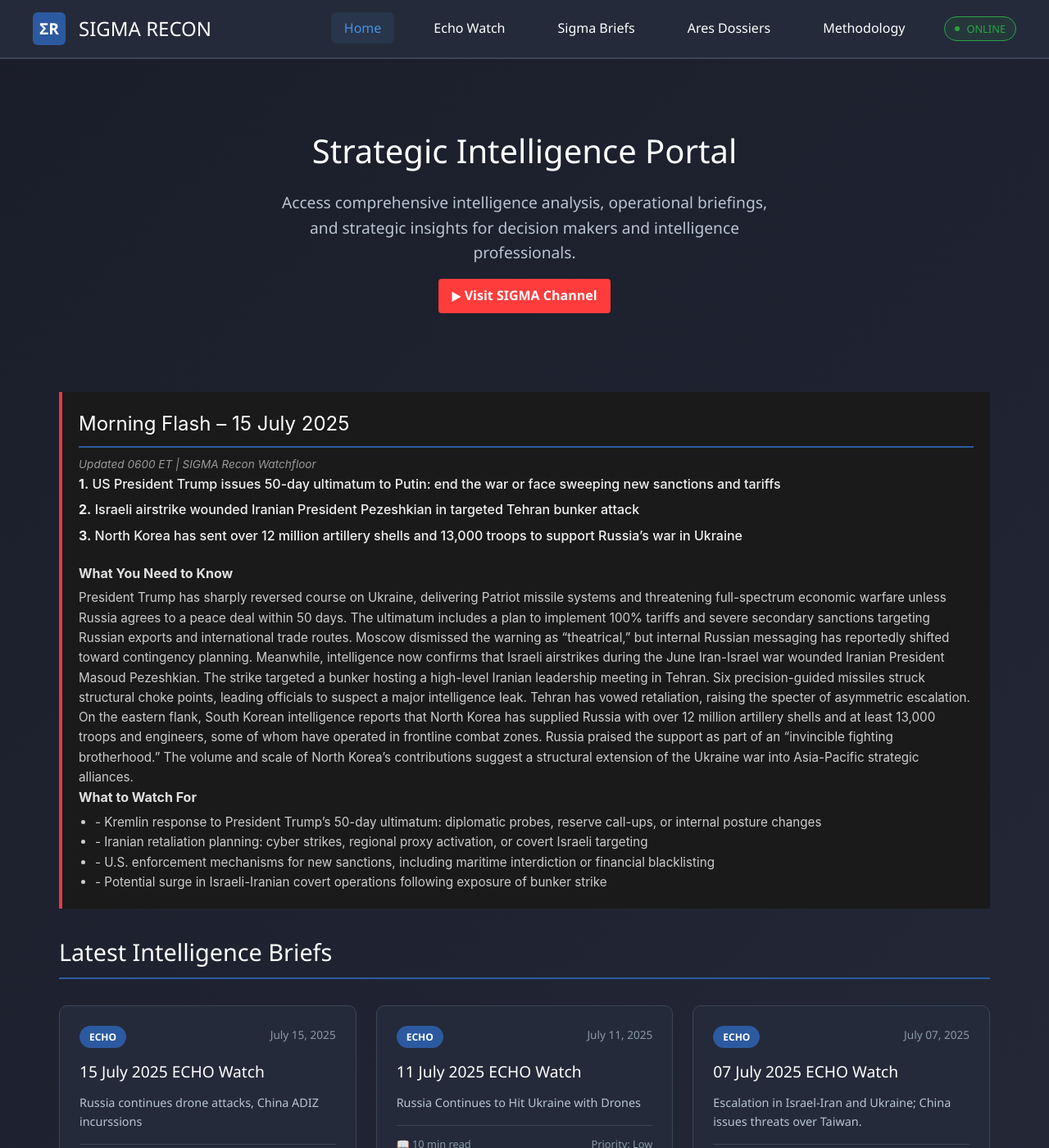
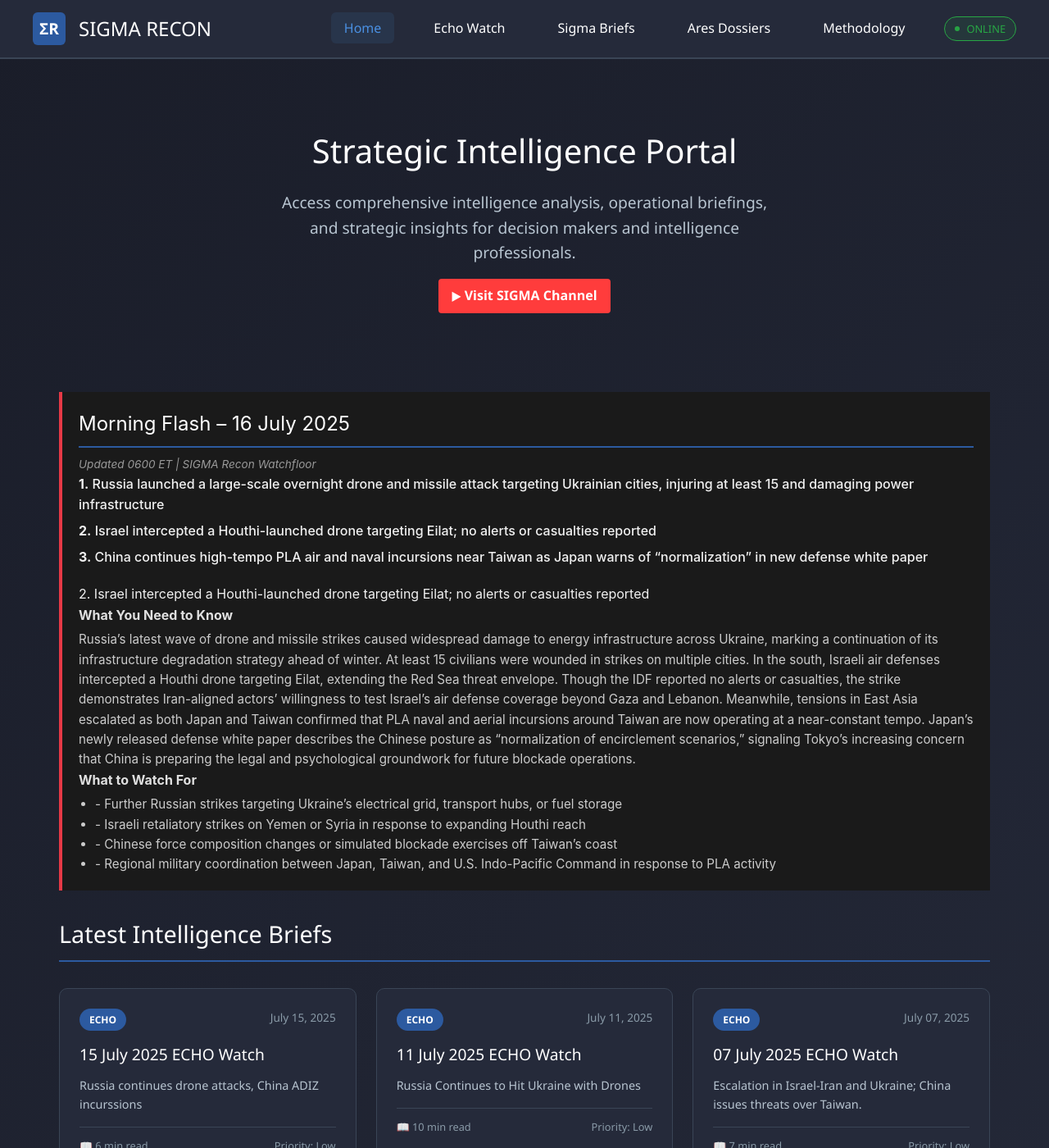
Before and after one commit to Monster52/SIGMA_Recon, a Jekyll site: the page built from index.html, in a window 1280 px wide and 1400 px high. Shown: the whole window at 82% size. Built offline with Jekyll 4.4.1, drawn with Linux system fonts in a browser that asks for light colours; comment, search, counter and statistics services are not loaded.

Commit message:
Update Morning Flash

```diff
--- a/index.html
+++ b/index.html
@@ -15,30 +15,26 @@ title: SIGMA Recon - Strategic Intelligence Portal
 
 <!-- Morning Flash Module -->
 <div class="morning-flash-container">
-  <h2 class="section-title">Morning Flash – 15 July 2025</h2>
+  <h2 class="section-title">Morning Flash – 16 July 2025</h2>
     <p class="flash-timestamp">Updated 0600 ET | SIGMA Recon Watchfloor</p>
 
   <ul class="flash-bullets">
-    <li><strong>1.</strong> US President Trump issues 50-day ultimatum to Putin: end the war or face sweeping new sanctions and tariffs</li>
-    <li><strong>2.</strong> Israeli airstrike wounded Iranian President Pezeshkian in targeted Tehran bunker attack</li>
-    <li><strong>3.</strong> North Korea has sent over 12 million artillery shells and 13,000 troops to support Russia’s war in Ukraine</li>
-  </ul>
+    <li><strong>1.</strong> Russia launched a large-scale overnight drone and missile attack targeting Ukrainian cities, injuring at least 15 and damaging power infrastructure</li>
+    <li><strong>2.</strong> Israel intercepted a Houthi-launched drone targeting Eilat; no alerts or casualties reported</li>
+    <li><strong>3.</strong> China continues high-tempo PLA air and naval incursions near Taiwan as Japan warns of “normalization” in new defense white paper</li>
+  </ul>2. Israel intercepted a Houthi-launched drone targeting Eilat; no alerts or casualties reported
   <div class="flash-subsections">
     <div class="flash-need-to-know">
       <h4>What You Need to Know</h4>
-      <p>President Trump has sharply reversed course on Ukraine, delivering Patriot missile systems and threatening full-spectrum economic warfare unless Russia agrees to a peace deal within 50 days. The ultimatum includes a plan to implement 100% tariffs and severe secondary sanctions targeting Russian exports and international trade routes. Moscow dismissed the warning as “theatrical,” but internal Russian messaging has reportedly shifted toward contingency planning.
-
-      Meanwhile, intelligence now confirms that Israeli airstrikes during the June Iran-Israel war wounded Iranian President Masoud Pezeshkian. The strike targeted a bunker hosting a high-level Iranian leadership meeting in Tehran. Six precision-guided missiles struck structural choke points, leading officials to suspect a major intelligence leak. Tehran has vowed retaliation, raising the specter of asymmetric escalation.
-
-      On the eastern flank, South Korean intelligence reports that North Korea has supplied Russia with over 12 million artillery shells and at least 13,000 troops and engineers, some of whom have operated in frontline combat zones. Russia praised the support as part of an “invincible fighting brotherhood.” The volume and scale of North Korea’s contributions suggest a structural extension of the Ukraine war into Asia-Pacific strategic alliances.</p>
+      <p>Russia’s latest wave of drone and missile strikes caused widespread damage to energy infrastructure across Ukraine, marking a continuation of its infrastructure degradation strategy ahead of winter. At least 15 civilians were wounded in strikes on multiple cities. In the south, Israeli air defenses intercepted a Houthi drone targeting Eilat, extending the Red Sea threat envelope. Though the IDF reported no alerts or casualties, the strike demonstrates Iran-aligned actors’ willingness to test Israel’s air defense coverage beyond Gaza and Lebanon. Meanwhile, tensions in East Asia escalated as both Japan and Taiwan confirmed that PLA naval and aerial incursions around Taiwan are now operating at a near-constant tempo. Japan’s newly released defense white paper describes the Chinese posture as “normalization of encirclement scenarios,” signaling Tokyo’s increasing concern that China is preparing the legal and psychological groundwork for future blockade operations.</p>
     </div>
     <div class="flash-watch-for">
       <h4>What to Watch For</h4>
       <ul>
-        <li> - Kremlin response to President Trump’s 50-day ultimatum: diplomatic probes, reserve call-ups, or internal posture changes  </li>
-        <li> - Iranian retaliation planning: cyber strikes, regional proxy activation, or covert Israeli targeting  </li>
-        <li> - U.S. enforcement mechanisms for new sanctions, including maritime interdiction or financial blacklisting   </li>
-        <li> - Potential surge in Israeli-Iranian covert operations following exposure of bunker strike</li>
+        <li> - Further Russian strikes targeting Ukraine’s electrical grid, transport hubs, or fuel storage</li>
+        <li> - Israeli retaliatory strikes on Yemen or Syria in response to expanding Houthi reach</li>
+        <li> - Chinese force composition changes or simulated blockade exercises off Taiwan’s coast</li>
+        <li> - Regional military coordination between Japan, Taiwan, and U.S. Indo-Pacific Command in response to PLA activity</li>
       </ul>
     </div>
   </div>
```
